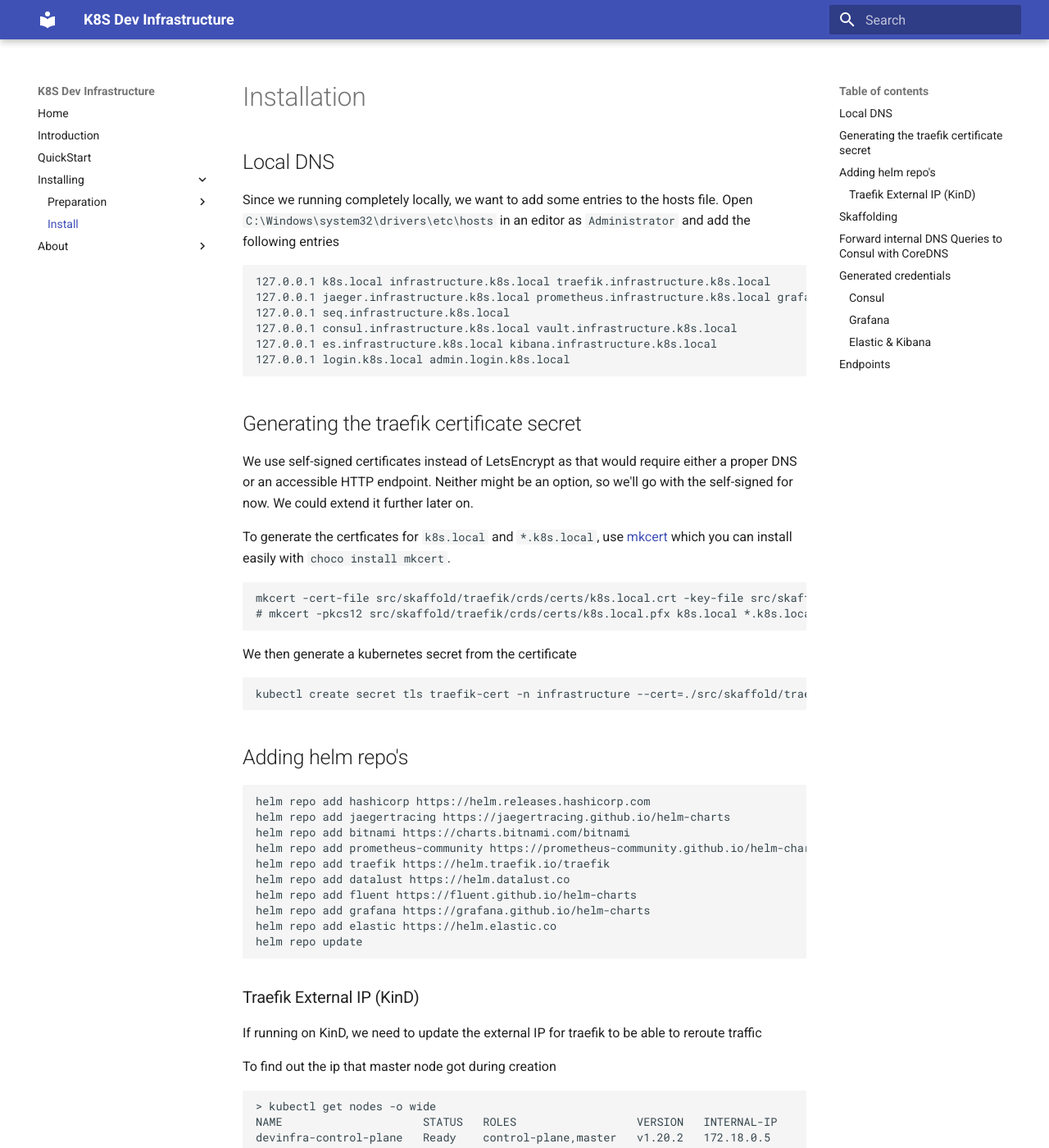
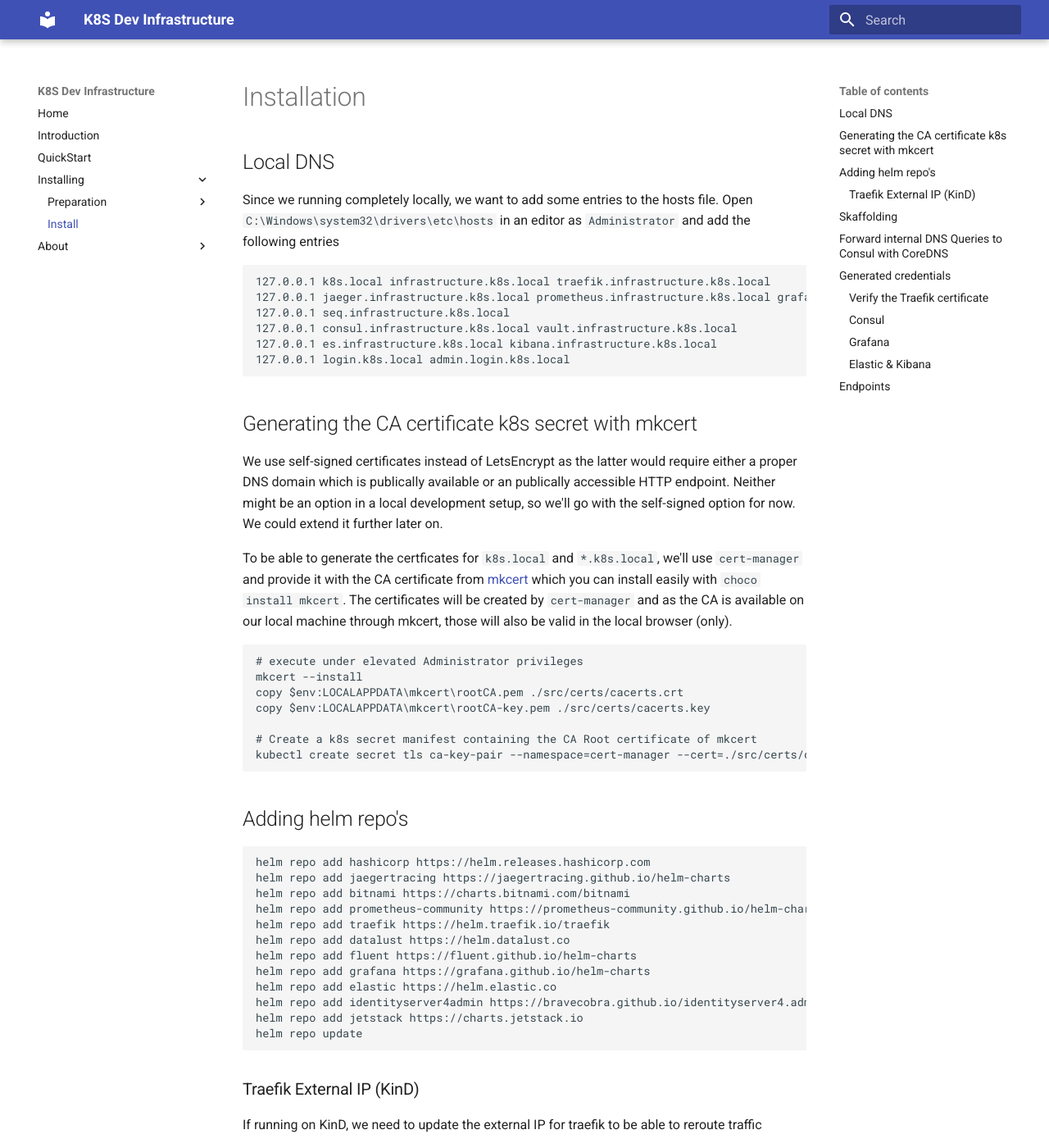
Before and after one commit to bravecobra/k8s-dev-infrastructure, an MkDocs documentation site: the page built from docs/installation.md, in a window 1280 px wide and 1400 px high. Shown: the whole window at 82% size. Built offline with MkDocs 1.6.1 and Material for MkDocs 9.7.7, drawn with Linux system fonts in a browser that asks for light colours; some of the changed text lies outside the part shown.

Commit message:
Switch to cert-manager to manage the traefik certificate

````diff
--- a/docs/installation.md
+++ b/docs/installation.md
@@ -14,21 +14,20 @@ Open `C:\Windows\system32\drivers\etc\hosts` in an editor as `Administrator` and
 127.0.0.1 login.k8s.local admin.login.k8s.local
 ```
 
-## Generating the traefik certificate secret
+## Generating the CA certificate k8s secret with mkcert
 
-We use self-signed certificates instead of LetsEncrypt as that would require either a proper DNS or an accessible HTTP endpoint. Neither might be an option, so we'll go with the self-signed for now. We could extend it further later on.
+We use self-signed certificates instead of LetsEncrypt as the latter would require either a proper DNS domain which is publically available or an publically accessible HTTP endpoint. Neither might be an option in a local development setup, so we'll go with the self-signed option for now. We could extend it further later on.
 
-To generate the certficates for `k8s.local` and `*.k8s.local`, use [mkcert](https://github.com/FiloSottile/mkcert) which you can install easily with `choco install mkcert`.
+To be able to generate the certficates for `k8s.local` and `*.k8s.local`, we'll use `cert-manager` and provide it with the CA certificate from [mkcert](https://github.com/FiloSottile/mkcert) which you can install easily with `choco install mkcert`. The certificates will be created by `cert-manager` and as the CA is available on our local machine through mkcert, those will also be valid in the local browser (only).
 
 ```powershell
-mkcert -cert-file src/skaffold/traefik/crds/certs/k8s.local.crt -key-file src/skaffold/traefik/crds/certs/k8s.local.key k8s.local *.k8s.local infrastructure.k8s.local *.infrastructure.k8s.local
-# mkcert -pkcs12 src/skaffold/traefik/crds/certs/k8s.local.pfx k8s.local *.k8s.local *.k8s.local infrastructure.k8s.local *.infrastructure.k8s.local
-```
+# execute under elevated Administrator privileges
+mkcert --install
+copy $env:LOCALAPPDATA\mkcert\rootCA.pem ./src/certs/cacerts.crt
+copy $env:LOCALAPPDATA\mkcert\rootCA-key.pem ./src/certs/cacerts.key
 
-We then generate a kubernetes secret from the certificate
-
-```powershell
-kubectl create secret tls traefik-cert -n infrastructure --cert=./src/skaffold/traefik/crds/certs/k8s.local.crt --key=./src/skaffold/traefik/crds/certs/k8s.local.key --dry-run=client -o yaml > ./src/skaffold/traefik/crds/certs/certs.yaml
+# Create a k8s secret manifest containing the CA Root certificate of mkcert
+kubectl create secret tls ca-key-pair --namespace=cert-manager --cert=./src/certs/cacerts.crt --key=./src/certs/cacerts.key  --dry-run=client -o yaml > ./src/skaffold/cert-manager/crds/cacerts.yaml
 ```
 
 ## Adding helm repo's
@@ -43,6 +42,8 @@ helm repo add datalust https://helm.datalust.co
 helm repo add fluent https://fluent.github.io/helm-charts
 helm repo add grafana https://grafana.github.io/helm-charts
 helm repo add elastic https://helm.elastic.co
+helm repo add identityserver4admin https://bravecobra.github.io/identityserver4.admin-helm/charts/
+helm repo add jetstack https://charts.jetstack.io
 helm repo update
 ```
 
@@ -106,6 +107,12 @@ kubectl apply -f ./src/skaffold/coredns/test-dns-job.yaml --namespace=infrastruc
 
 ## Generated credentials
 
+### Verify the Traefik certificate
+
+```powershell
+kubectl describe certificates traefik-cert -n infrastructure
+```
+
 ### Consul
 
 Grab the bootstrap ACL token and use it to login into the ACL tab of the UI.
````
Also changed, not shown: src/skaffold/cert-manager/crds/cluster-issuer.yaml (added, +8 -0 lines), src/skaffold/skaffold.yaml (+11 -1 lines), src/skaffold/traefik/crds/traefik-cert.yaml (added, +16 -0 lines), 2 other files.
